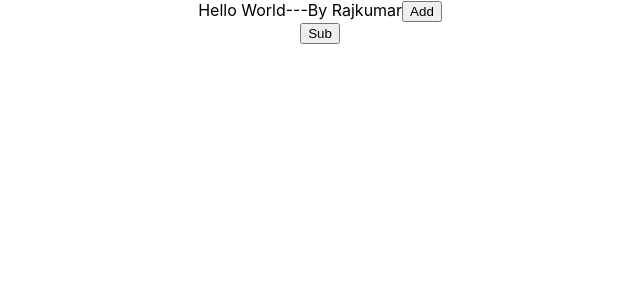
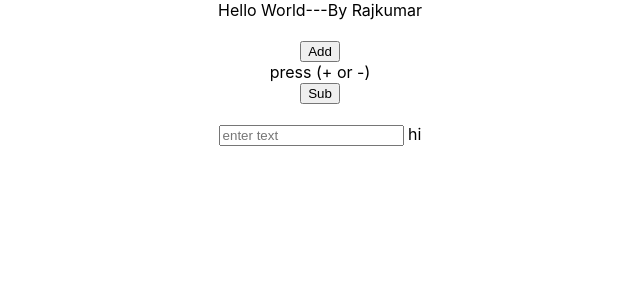
Before and after one commit to RajkumarKundu1992/MyReactApp, a React (Create React App) app: page / in a window 1280 px wide. Shown: the top 300 px of the page, without its empty margins (320-960 px from the left). Built offline with nearby package versions, Linux system fonts and the light colour scheme.

Commit message:
reverse a input string

```diff
--- a/src/App.js
+++ b/src/App.js
@@ -5,11 +5,33 @@ import './App.css';
 function App() {
   return (
     <div className="App">
-      Hello World---By Rajkumar
-    <button onClick={function () { alert("Msg saved") }}>Add</button ><br />
-      <button onClick={function () { alert("Msg saved") }} > Sub</button>
+      Hello World---By Rajkumar<br /><br />
+      <button >Add</button ><br />
+      <label id="num">press (+ or -)</label><br />
+      <button onClick={function () { alert("Msg saved") }} > Sub</button><br /><br />
+      <input id="txt" type="text" name="text" placeholder="enter text" onChange={reverseInput} />
+
+      <label id="lbl"> hi</label>
     </div >
+
   );
 }
 
+function handleClick() {
+  alert("msg saved")
+}
+
+
+function reverseInput(r) {
+  var a = document.getElementById("txt").value;
+  // document.getElementById("lbl").textContent = a.split('').reverse().join('');
+  var o = '';
+  for (var i = a.length - 1; i >= 0; i--)
+    o += a[i];
+
+  document.getElementById("lbl").textContent = o;
+}
+
+
+
 export default App;
```
